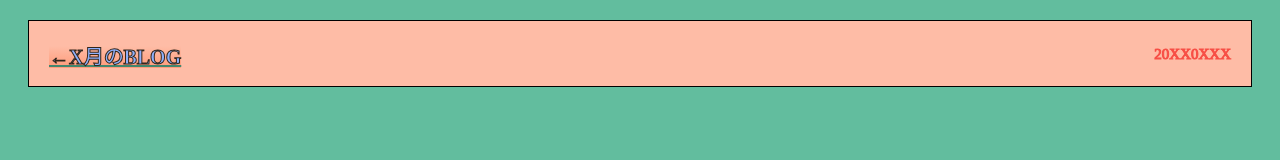
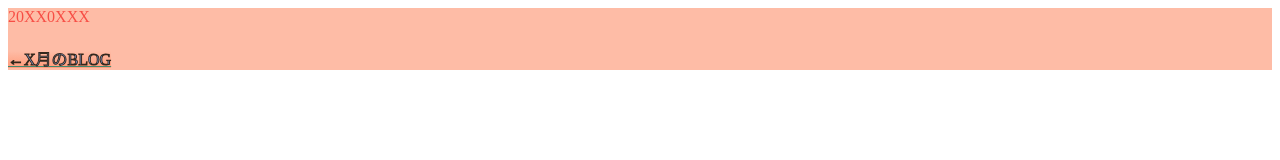
Before and after one commit to ysdln0616/helloworld, a plain HTML site: page blogTemplate.html in a window 1280 px wide. Drawn offline with Linux system fonts and the light colour scheme.

Commit message:
blog全部のcssを統合

```diff
--- a/blog.css
+++ b/blog.css
@@ -84,6 +84,64 @@ ul {
 .m202005 .document {
   color: #532625;
 }
+.m202004 .mainContents {
+  background-color: #ffe1d3;
+}
+
+.m202004 .mainContents h2 {
+  color: #dfa9e3;
+  -webkit-text-stroke: 1px #3e3f9c;
+}
+
+.m202004 .blogtitle {
+  color: #dfa9e3;
+  -webkit-text-stroke: 1px #3e3f9c;
+  background: linear-gradient(#ffe1d3, #e58390);
+  text-decoration-color: #bb5e8d;
+}
+
+.m202004 .backPreparge {
+  color: #dfa9e3;
+  -webkit-text-stroke: 1px #3e3f9c;
+  background: linear-gradient(#ffe1d3, #ffab93);
+  text-decoration-color: #bb5e8d;
+}
+.m202004 .mDate {
+  color: #c9346c;
+}
+.m202004 .document {
+  color: #532625;
+}
+
+.m202003 .mainContents {
+  background-color: #fbd6c9;
+}
+
+.m202003 .mainContents h2 {
+  color: #3189de;
+  -webkit-text-stroke: 1px #5d72fd;
+}
+
+.m202003 .blogtitle {
+  color: #3189de;
+  -webkit-text-stroke: 1px #5d72fd;
+  background: linear-gradient(#fbd6c9, #ffc3b3);
+  text-decoration-color: #5d72fd;
+}
+
+.m202003 .backPreparge {
+  color: #3189de;
+  -webkit-text-stroke: 1px #5d72fd;
+  background: linear-gradient(#fbd6c9, #ffc3b3);
+  text-decoration-color: #5d72fd;
+}
+.m202003 .mDate {
+  color: #ee6056;
+  -webkit-text-stroke: 1px #ee6056;
+}
+.m202003 .document {
+  color: #544221;
+}
 
 .m201906 .mainContents {
   background-color: #ffc8a4;
@@ -112,3 +170,29 @@ ul {
 .m201906 .document {
   color: #a8344d;
 }
+.m201905 .mainContents {
+  background-color: #febca6;
+}
+.m201905 .mainContents h2 {
+  color: #8db0fc;
+  -webkit-text-stroke: 1px #34271c;
+}
+.m201905 .blogtitle {
+  color: #8db0fc;
+  -webkit-text-stroke: 1px #34271c;
+  background: linear-gradient(#febca6, #ff9b7a);
+  text-decoration-color: #42876f;
+}
+
+.m201905 .backPreparge {
+  color: #8db0fc;
+  -webkit-text-stroke: 1px #34271c;
+  background: linear-gradient(#febca6, #ff9b7a);
+  text-decoration-color: #42876f;
+}
+.m201905 .mDate {
+  color: #f74e45;
+}
+.m201905 .document {
+  color: #34271c;
+}
--- a/m201905.css
+++ b/m201905.css
@@ -1,81 +1,26 @@
-html,
-body {
-  background-color: #62bd9e;
+.m201905 .mainContents {
+  background-color: #febca6;
 }
-
-.v_line_left {
-  border-left: solid 1px black;
-  border-right: solid 1px black;
-  padding-left: 0px;
-}
-
-.border {
-  border-bottom: solid 1px #000;
-}
-
-.mainContents {
-  position: relative;
-  margin: 20px;
-  background-position: left bottom;
-  background-repeat: no-repeat;
-  background-color: #febca6;
-  font-weight: 700;
-}
-.mainContents h2 {
-  position: relative;
-  padding-left: 20px;
+.m201905 .mainContents h2 {
   color: #8db0fc;
   -webkit-text-stroke: 1px #34271c;
-  font-size: 24px;
 }
-.m201905 ul {
-  list-style: none;
-  position: relative;
-  top: 0px;
-  left: 0px;
-  font-size: 20px;
-  padding-left: 50px;
-}
-
-.blogtitle {
-  position: relative;
+.m201905 .blogtitle {
   color: #8db0fc;
   -webkit-text-stroke: 1px #34271c;
   background: linear-gradient(#febca6, #ff9b7a);
   text-decoration-color: #42876f;
-  /* text-decoration-color: #62bd9e; */
-  font-size: 24px;
-  font-weight: 700;
 }
 
-.backPreparge {
-  position: relative;
-  font-size: 20px;
-  margin-left: 20px;
+.m201905 .backPreparge {
   color: #8db0fc;
   -webkit-text-stroke: 1px #34271c;
   background: linear-gradient(#febca6, #ff9b7a);
   text-decoration-color: #42876f;
-  /* text-decoration-color: #62bd9e; */
-  font-weight: 700;
 }
-.mDate {
-  position: relative;
-  font-size: 15px;
-  margin-top: 5px;
-  margin-right: 20px;
+.m201905 .mDate {
   color: #f74e45;
-  -webkit-text-stroke: 1px #f74e45;
-  float: right;
-  font-weight: 400;
-  /* background: linear-gradient(#febca6, #ff9b7a, #febca6); */
 }
-.document {
-  position: relative;
-  margin-left: 50px;
-  margin-right: 50px;
-  /* color: #8db0fc;
-  -webkit-text-stroke: 1px #34271c; */
+.m201905 .document {
   color: #34271c;
-  font-weight: 700;
 }
--- a/m202003.css
+++ b/m202003.css
@@ -1,81 +1,29 @@
-html,
-body {
-  background-color: #ffd956;
+.m202003 .mainContents {
+  background-color: #fbd6c9;
 }
 
-.v_line_left {
-  border-left: solid 1px;
-  border-right: solid 1px;
-  padding-left: 0px;
-  border-color: black;
+.m202003 .mainContents h2 {
+  color: #3189de;
+  -webkit-text-stroke: 1px #5d72fd;
 }
 
-.border {
-  border-bottom: solid 1px #000;
-}
-
-.mainContents {
-  position: relative;
-  margin: 20px;
-  background-position: left bottom;
-  background-repeat: no-repeat;
-  background-color: #fbd6c9;
-  font-weight: 700;
-}
-
-.mainContents h2 {
-  position: relative;
-  padding-left: 20px;
-  color: #3189de;
-  -webkit-text-stroke: 1px #5d72fd;
-  font-size: 24px;
-}
-.m202003 ul {
-  list-style: none;
-  position: relative;
-  top: 0px;
-  left: 0px;
-  font-size: 20px;
-  padding-left: 50px;
-}
-
-.blogtitle {
-  position: relative;
+.m202003 .blogtitle {
   color: #3189de;
   -webkit-text-stroke: 1px #5d72fd;
   background: linear-gradient(#fbd6c9, #ffc3b3);
   text-decoration-color: #5d72fd;
-  font-size: 24px;
-  font-weight: 700;
 }
 
-.backPreparge {
-  position: relative;
-  font-size: 20px;
-  margin-left: 20px;
+.m202003 .backPreparge {
   color: #3189de;
   -webkit-text-stroke: 1px #5d72fd;
   background: linear-gradient(#fbd6c9, #ffc3b3);
   text-decoration-color: #5d72fd;
-  font-weight: 700;
 }
-.mDate {
-  position: relative;
-  font-size: 15px;
-  margin-top: 5px;
-  margin-right: 20px;
+.m202003 .mDate {
   color: #ee6056;
   -webkit-text-stroke: 1px #ee6056;
-  /* background: linear-gradient(#fbd6c9, #ffc3b3, #fbd6c9); */
-  float: right;
-  font-weight: 400;
 }
-.document {
-  position: relative;
-  margin-left: 50px;
-  margin-right: 50px;
-  /* color: #3189de;
-  -webkit-text-stroke: 1px #5d72fd; */
+.m202003 .document {
   color: #544221;
-  font-weight: 700;
 }
--- a/m202004.css
+++ b/m202004.css
@@ -1,77 +1,28 @@
-html,
-.m202004 body {
-  background-color: #bb5e8d;
-}
-
-.v_line_left {
-  border-left: solid 1px;
-  border-right: solid 1px;
-  padding-left: 0px;
-  border-color: #000;
-}
-
-.border {
-  border-bottom: solid 1px #000;
-}
-
 .m202004 .mainContents {
-  position: relative;
-  margin: 20px;
-  background-position: left bottom;
-  background-repeat: no-repeat;
   background-color: #ffe1d3;
-  font-weight: 700;
 }
 
 .m202004 .mainContents h2 {
-  position: relative;
-  padding-left: 20px;
   color: #dfa9e3;
   -webkit-text-stroke: 1px #3e3f9c;
-  font-size: 24px;
-}
-.m202004 ul {
-  list-style: none;
-  position: relative;
-  top: 0px;
-  left: 0px;
-  font-size: 20px;
-  padding-left: 50px;
 }
 
 .m202004 .blogtitle {
-  position: relative;
   color: #dfa9e3;
   -webkit-text-stroke: 1px #3e3f9c;
   background: linear-gradient(#ffe1d3, #e58390);
   text-decoration-color: #bb5e8d;
-  font-size: 24px;
-  font-weight: 700;
 }
 
 .m202004 .backPreparge {
-  position: relative;
-  font-size: 20px;
-  margin-left: 20px;
   color: #dfa9e3;
   -webkit-text-stroke: 1px #3e3f9c;
   background: linear-gradient(#ffe1d3, #ffab93);
   text-decoration-color: #bb5e8d;
-  font-weight: 700;
 }
 .m202004 .mDate {
-  position: relative;
-  font-size: 15px;
-  margin-top: 5px;
-  margin-right: 20px;
   color: #c9346c;
-  float: right;
-  font-weight: 400;
 }
 .m202004 .document {
-  position: relative;
-  margin-left: 50px;
-  margin-right: 50px;
   color: #532625;
-  font-weight: 700;
 }
```
Also changed, not shown: 20190520blog.html (+2 -4 lines), 20190521blog.html (+2 -4 lines), 20190531blog.html (+2 -4 lines), 201905BLOG.html (+3 -7 lines), 20190613blog.html (+1 -1 lines), 20190615blog.html (+2 -4 lines), 202003BLOG.html (+2 -2 lines), 202004BLOG.html (+2 -4 lines).
